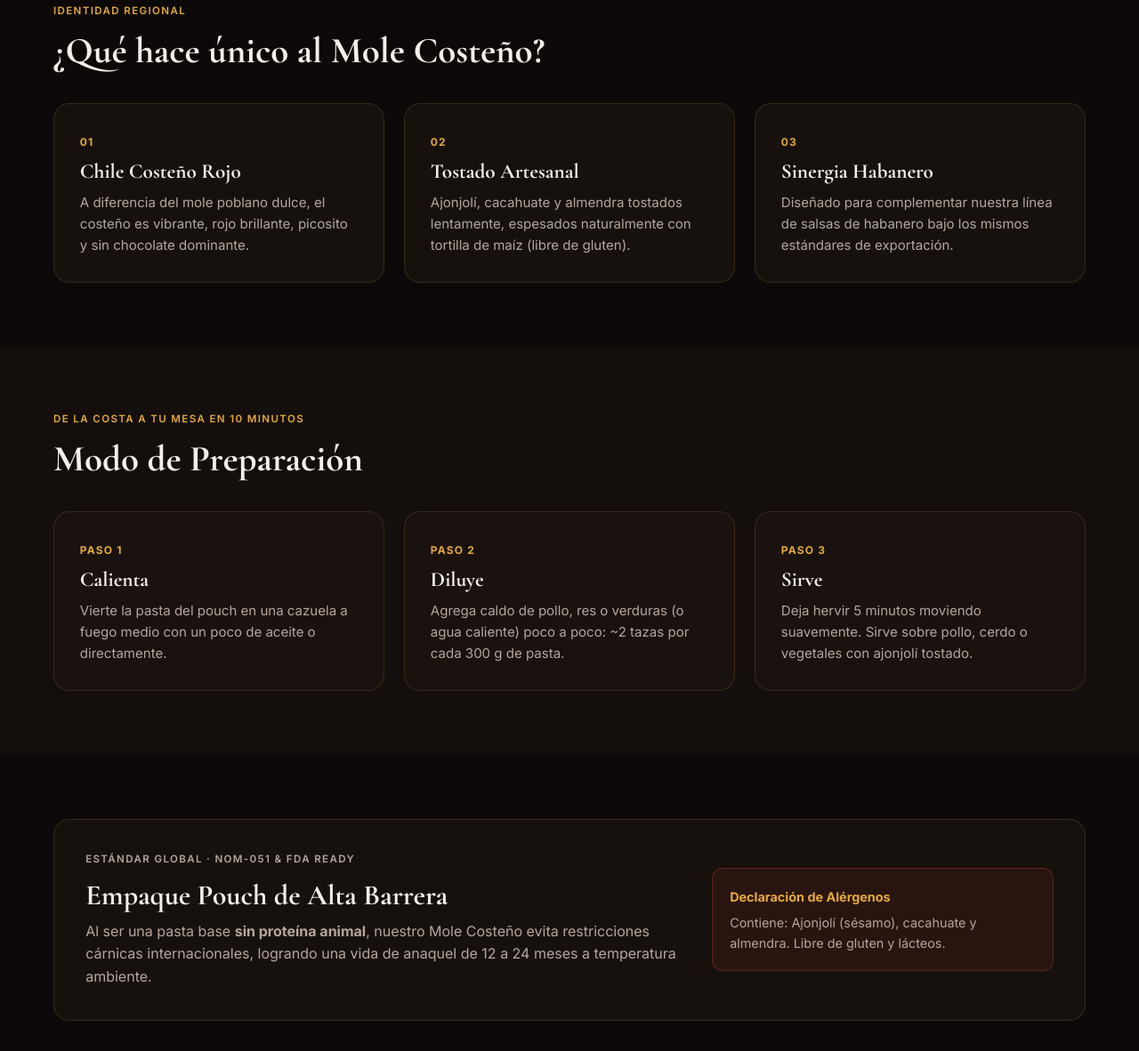
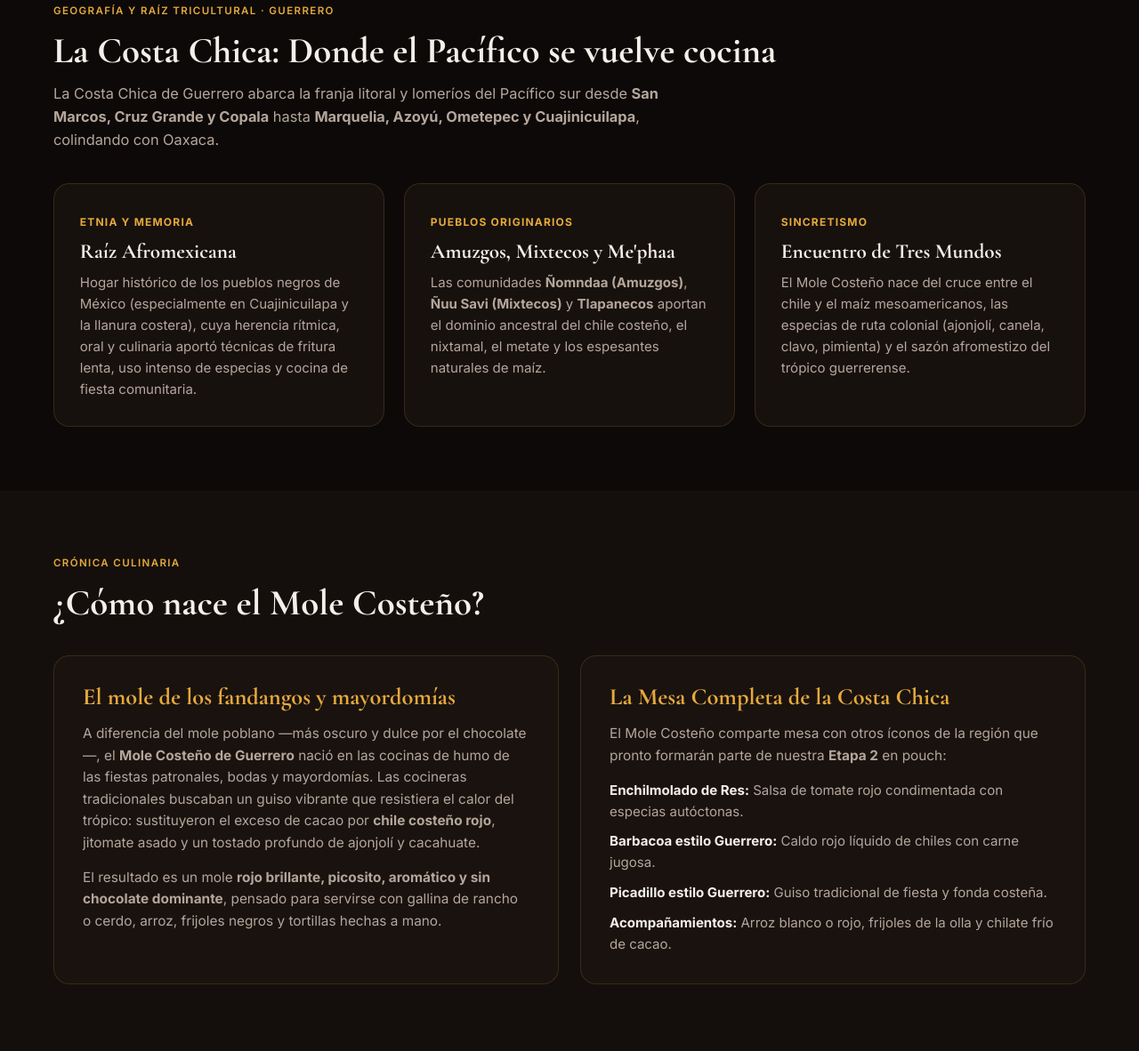
Before and after one commit to in2techmx/costa-chica-pouches, a plain HTML site: page web/index.html in a window 1280 px wide. Shown: the part 806-1988 px from the top of the page at 89% size. Drawn offline with nearby package versions, Linux system fonts and the light colour scheme.

Commit message:
feat(web): narrativa territorial Costa Chica, etnias, sincretismo e historia del mole

```diff
--- a/web/index.html
+++ b/web/index.html
@@ -19,7 +19,8 @@
       </a>
       <nav class="nav-links">
         <a href="#producto">Presentaciones</a>
-        <a href="#origen">Origen y Receta</a>
+        <a href="#territorio">Costa Chica</a>
+        <a href="#historia">Historia del Mole</a>
         <a href="#preparacion">Preparación</a>
         <a href="#exportacion">Calidad Global</a>
       </nav>
@@ -109,28 +110,64 @@
     </div>
   </section>
 
-  <!-- Origen y Perfil Sensorial -->
-  <section id="origen" class="section">
+  <!-- Territorio y Sincretismo -->
+  <section id="territorio" class="section">
     <div class="container">
       <div class="section-head">
-        <p class="eyebrow">IDENTIDAD REGIONAL</p>
-        <h2>¿Qué hace único al Mole Costeño?</h2>
+        <p class="eyebrow">GEOGRAFÍA Y RAÍZ TRICULTURAL · GUERRERO</p>
+        <h2>La Costa Chica: Donde el Pacífico se vuelve cocina</h2>
+        <p class="section-lead">
+          La Costa Chica de Guerrero abarca la franja litoral y lomeríos del Pacífico sur desde <strong>San Marcos, Cruz Grande y Copala</strong> hasta <strong>Marquelia, Azoyú, Ometepec y Cuajinicuilapa</strong>, colindando con Oaxaca.
+        </p>
       </div>
       <div class="tiles-grid">
         <article class="tile feature-tile">
-          <span class="tile-num">01</span>
-          <h3>Chile Costeño Rojo</h3>
-          <p>A diferencia del mole poblano dulce, el costeño es vibrante, rojo brillante, picosito y sin chocolate dominante.</p>
+          <span class="tile-num">ETNIA Y MEMORIA</span>
+          <h3>Raíz Afromexicana</h3>
+          <p>Hogar histórico de los pueblos negros de México (especialmente en Cuajinicuilapa y la llanura costera), cuya herencia rítmica, oral y culinaria aportó técnicas de fritura lenta, uso intenso de especias y cocina de fiesta comunitaria.</p>
         </article>
         <article class="tile feature-tile">
-          <span class="tile-num">02</span>
-          <h3>Tostado Artesanal</h3>
-          <p>Ajonjolí, cacahuate y almendra tostados lentamente, espesados naturalmente con tortilla de maíz (libre de gluten).</p>
+          <span class="tile-num">PUEBLOS ORIGINARIOS</span>
+          <h3>Amuzgos, Mixtecos y Me'phaa</h3>
+          <p>Las comunidades <strong>Ñomndaa (Amuzgos)</strong>, <strong>Ñuu Savi (Mixtecos)</strong> y <strong>Tlapanecos</strong> aportan el dominio ancestral del chile costeño, el nixtamal, el metate y los espesantes naturales de maíz.</p>
         </article>
         <article class="tile feature-tile">
-          <span class="tile-num">03</span>
-          <h3>Sinergia Habanero</h3>
-          <p>Diseñado para complementar nuestra línea de salsas de habanero bajo los mismos estándares de exportación.</p>
+          <span class="tile-num">SINCRETISMO</span>
+          <h3>Encuentro de Tres Mundos</h3>
+          <p>El Mole Costeño nace del cruce entre el chile y el maíz mesoamericanos, las especias de ruta colonial (ajonjolí, canela, clavo, pimienta) y el sazón afromestizo del trópico guerrerense.</p>
+        </article>
+      </div>
+    </div>
+  </section>
+
+  <!-- Historia del Mole Costeño y Cocina Regional -->
+  <section id="historia" class="section section-alt">
+    <div class="container">
+      <div class="section-head">
+        <p class="eyebrow">CRÓNICA CULINARIA</p>
+        <h2>¿Cómo nace el Mole Costeño?</h2>
+      </div>
+      <div class="story-grid">
+        <article class="tile story-card">
+          <h3>El mole de los fandangos y mayordomías</h3>
+          <p>
+            A diferencia del mole poblano —más oscuro y dulce por el chocolate—, el <strong>Mole Costeño de Guerrero</strong> nació en las cocinas de humo de las fiestas patronales, bodas y mayordomías. Las cocineras tradicionales buscaban un guiso vibrante que resistiera el calor del trópico: sustituyeron el exceso de cacao por <strong>chile costeño rojo</strong>, jitomate asado y un tostado profundo de ajonjolí y cacahuate.
+          </p>
+          <p>
+            El resultado es un mole <strong>rojo brillante, picosito, aromático y sin chocolate dominante</strong>, pensado para servirse con gallina de rancho o cerdo, arroz, frijoles negros y tortillas hechas a mano.
+          </p>
+        </article>
+        <article class="tile story-card">
+          <h3>La Mesa Completa de la Costa Chica</h3>
+          <p>
+            El Mole Costeño comparte mesa con otros íconos de la región que pronto formarán parte de nuestra <strong>Etapa 2</strong> en pouch:
+          </p>
+          <ul class="regional-list">
+            <li><strong>Enchilmolado de Res:</strong> Salsa de tomate rojo condimentada con especias autóctonas.</li>
+            <li><strong>Barbacoa estilo Guerrero:</strong> Caldo rojo líquido de chiles con carne jugosa.</li>
+            <li><strong>Picadillo estilo Guerrero:</strong> Guiso tradicional de fiesta y fonda costeña.</li>
+            <li><strong>Acompañamientos:</strong> Arroz blanco o rojo, frijoles de la olla y chilate frío de cacao.</li>
+          </ul>
         </article>
       </div>
     </div>
--- a/web/styles.css
+++ b/web/styles.css
@@ -149,8 +149,9 @@ h1, h2, h3 {
 }
 
 .hero h1 {
-  font-size: clamp(2.6rem, 4.8vw, 4.1rem);
+  font-size: clamp(2.1rem, 4.6vw, 4.1rem);
   margin-bottom: 1.1rem;
+  word-break: break-word;
 }
 
 .hero h1 em {
@@ -398,6 +399,47 @@ h1, h2, h3 {
 
 .section-head h2 {
   font-size: clamp(2rem, 3.2vw, 2.7rem);
+  margin-bottom: 0.7rem;
+}
+
+.section-lead {
+  color: var(--muted);
+  max-width: 68ch;
+  font-size: 1.02rem;
+}
+
+.story-grid {
+  display: grid;
+  grid-template-columns: 1fr 1fr;
+  gap: 1.5rem;
+}
+
+.story-card {
+  padding: 2rem;
+}
+
+.story-card h3 {
+  font-size: 1.65rem;
+  margin-bottom: 0.85rem;
+  color: var(--gold);
+}
+
+.story-card p {
+  color: var(--muted);
+  margin-bottom: 0.9rem;
+  font-size: 0.96rem;
+}
+
+.regional-list {
+  list-style: none;
+  display: grid;
+  gap: 0.6rem;
+  color: var(--muted);
+  font-size: 0.94rem;
+}
+
+.regional-list li strong {
+  color: var(--text);
 }
 
 .tiles-grid, .steps-grid {
@@ -570,7 +612,7 @@ h1, h2, h3 {
 }
 
 @media (max-width: 900px) {
-  .hero-grid, .tiles-grid, .steps-grid, .export-banner {
+  .hero-grid, .tiles-grid, .steps-grid, .export-banner, .story-grid {
     grid-template-columns: 1fr;
   }
   .nav-links {
```
